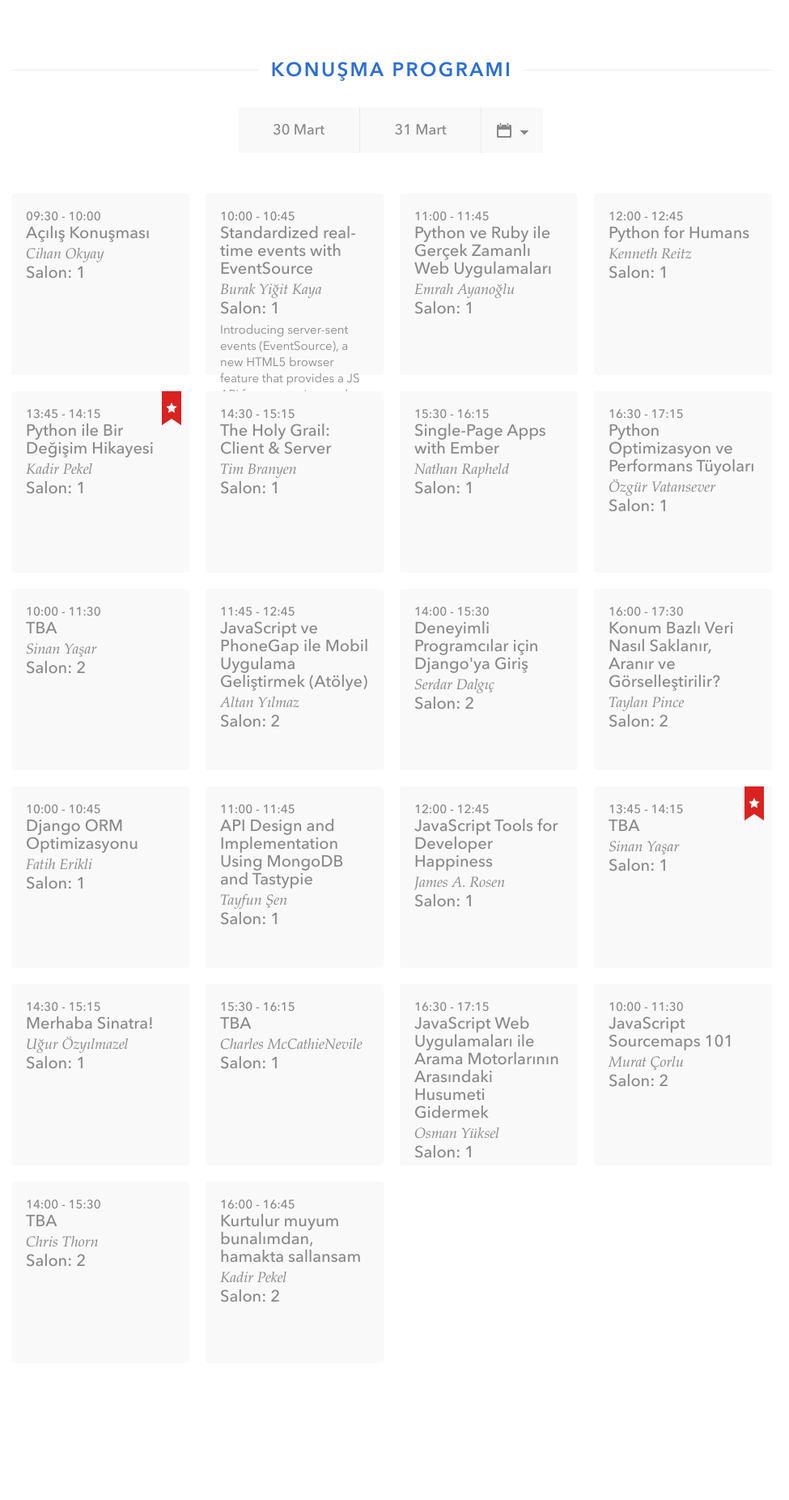
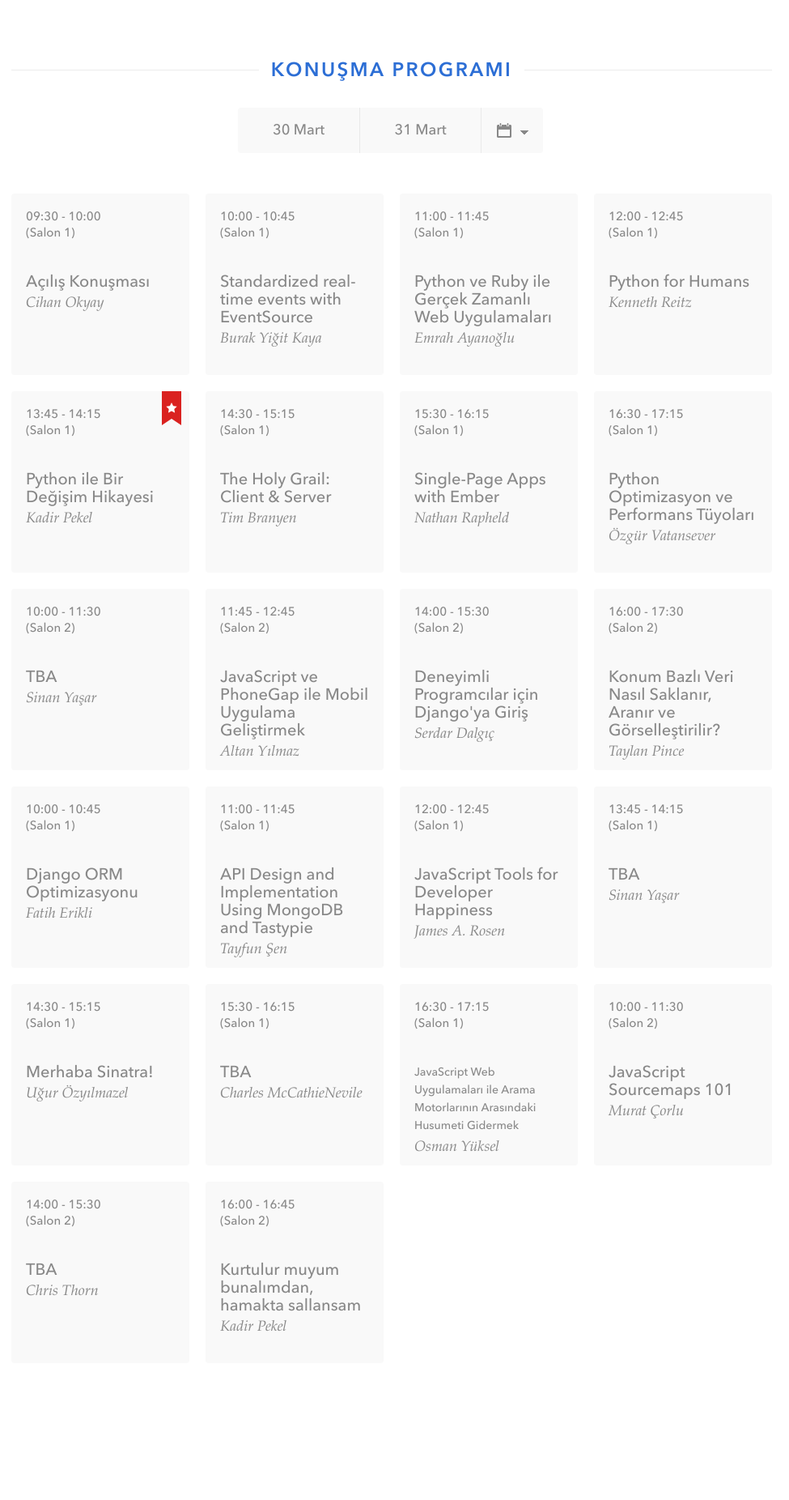
Before and after one commit to anuragbhalla/website, a Python web app: template templates/index.html in a window 1280 px wide. Shown: the part 2151-4003 px from the top of the page at 81% size, without its empty margins (156-1131 px from the left). Run offline with Jinja, Linux system fonts and the light colour scheme; the template is opened without the code that fills it, so the values that code supplies are empty; some libraries are stand-ins or nearby versions.

Commit message:
Konuşma programı alanındaki konuşma detayları kaldırıldı ve ilgili HTML kodu daha da sadeleştirildi.

```diff
--- a/templates/layout.html
+++ b/templates/layout.html
@@ -115,233 +115,140 @@
             <div class="inner">
                 <ul id="first-day" class="schedule-tiles">
                     <li>
-                        <div class="basic-info">
                         <span class="time">09:30 - 10:00</span>
+                        <span class="saloon">(Salon 1)</span>
                         <h2>Açılış Konuşması</h2>
                         <h3>Cihan Okyay</h3>
-                        </div>
-                        <div class="detail">
-                            <h2>Salon: 1</h2>
-                        </div>
                     </li>
                     <li>
-                        <div class="basic-info">
                         <span class="time">10:00 - 10:45</span>
+                        <span class="saloon">(Salon 1)</span>
                         <h2>Standardized real-time events with EventSource</h2>
                         <h3>Burak Yiğit Kaya</h3>
-                        </div>
-                        <div class="detail">
-                            <h2>Salon: 1</h2>
-                            <p>Introducing server-sent events (EventSource), a new HTML5 browser feature
-                               that provides a JS API for consuming push events that are transmitted
-                               from a real-time source.</p>
-                        </div>
                     </li>
                     <li>
-                        <div class="basic-info">
                         <span class="time">11:00 - 11:45</span>
+                        <span class="saloon">(Salon 1)</span>
                         <h2>Python ve Ruby ile Gerçek Zamanlı Web Uygulamaları</h2>
                         <h3>Emrah Ayanoğlu</h3>
-                        </div>
-                        <div class="detail">
-                            <h2>Salon: 1</h2>
-                        </div>
                     </li>
                     <li class="last">
-                        <div class="basic-info">
                         <span class="time">12:00 - 12:45</span>
+                        <span class="saloon">(Salon 1)</span>
                         <h2>Python for Humans</h2>
                         <h3>Kenneth Reitz</h3>
-                        </div>
-                        <div class="detail">
-                            <h2>Salon: 1</h2>
-                        </div>
                     </li>
                     <li>
-                        <div class="basic-info">
                         <span class="time">13:45 - 14:15</span>
+                        <span class="saloon">(Salon 1)</span>
                         <h2>Python ile Bir Değişim Hikayesi</h2>
                         <h3>Kadir Pekel</h3>
-                        </div>
                         <span class="sponsor-badge active"><span>Sponsor</span></span>
-                        <div class="detail">
-                            <h2>Salon: 1</h2>
-                        </div>
                     </li>
                     <li>
-                        <div class="basic-info">
                         <span class="time">14:30 - 15:15</span>
+                        <span class="saloon">(Salon 1)</span>
                         <h2>The Holy Grail: Client &amp; Server</h2>
                         <h3>Tim Branyen</h3>
-                        </div>
-                        <div class="detail">
-                            <h2>Salon: 1</h2>
-                        </div>
                     </li>
                     <li>
-                        <div class="basic-info">
                         <span class="time">15:30 - 16:15</span>
+                        <span class="saloon">(Salon 1)</span>
                         <h2>Single-Page Apps with Ember</h2>
                         <h3>Nathan Rapheld</h3>
-                        </div>
-                        <div class="detail">
-                            <h2>Salon: 1</h2>
-                        </div>
                     </li>
                     <li class="last">
-                        <div class="basic-info">
                         <span class="time">16:30 - 17:15</span>
+                        <span class="saloon">(Salon 1)</span>
                         <h2>Python Optimizasyon ve Performans Tüyoları</h2>
                         <h3>Özgür Vatansever</h3>
-                        </div>
-                        <div class="detail">
-                            <h2>Salon: 1</h2>
-                        </div>
                     </li>
                     <li>
-                        <div class="basic-info">
                         <span class="time">10:00 - 11:30</span>
+                        <span class="saloon">(Salon 2)</span>
                         <h2>TBA</h2>
                         <h3>Sinan Yaşar</h3>
-                        </div>
-                        <div class="detail">
-                            <h2>Salon: 2</h2>
-                        </div>
                     </li>
                     <li>
-                        <div class="basic-info">
                         <span class="time">11:45 - 12:45</span>
-                            <h2>JavaScript ve PhoneGap ile Mobil Uygulama Geliştirmek (Atölye)</h2>
+                        <span class="saloon">(Salon 2)</span>
+                        <h2>JavaScript ve PhoneGap ile Mobil Uygulama Geliştirmek</h2>
                         <h3>Altan Yılmaz</h3>
-                        </div>
-                        <div class="detail">
-                            <h2>Salon: 2</h2>
-                        </div>
                     </li>
                     <li>
-                        <div class="basic-info">
                         <span class="time">14:00 - 15:30</span>
+                        <span class="saloon">(Salon 2)</span>
                         <h2>Deneyimli Programcılar için Django'ya Giriş</h2>
                         <h3>Serdar Dalgıç</h3>
-                        </div>
-                        <div class="detail">
-                            <h2>Salon: 2</h2>
-                        </div>
                     </li>
                     <li class="last">
-                        <div class="basic-info">
                         <span class="time">16:00 - 17:30</span>
-                            <h2>Konum Bazlı Veri Nasıl Saklanır,
-                                Aranır ve Görselleştirilir?</h2>
+                        <span class="saloon">(Salon 2)</span>
+                        <h2>Konum Bazlı Veri Nasıl Saklanır, Aranır ve Görselleştirilir?</h2>
                         <h3>Taylan Pince</h3>
-                        </div>
-                        <div class="detail">
-                            <h2>Salon: 2</h2>
-                        </div>
                     </li>
                 </ul>
 
                 <ul id="second-day" class="schedule-tiles">
                     <li>
-                        <div class="basic-info">
                         <span class="time">10:00 - 10:45</span>
+                        <span class="saloon">(Salon 1)</span>
                         <h2>Django ORM Optimizasyonu</h2>
                         <h3>Fatih Erikli</h3>
-                        </div>
-                        <div class="detail">
-                            <h2>Salon: 1</h2>
-                        </div>
                     </li>
                     <li>
-                        <div class="basic-info">
                         <span class="time">11:00 - 11:45</span>
+                        <span class="saloon">(Salon 1)</span>
                         <h2>API Design and Implementation Using MongoDB and Tastypie</h2>
                         <h3>Tayfun Şen</h3>
-                        </div>
-                        <div class="detail">
-                            <h2>Salon: 1</h2>
-                        </div>
                     </li>
                     <li>
-                        <div class="basic-info">
                         <span class="time">12:00 - 12:45</span>
+                        <span class="saloon">(Salon 1)</span>
                         <h2>JavaScript Tools for Developer Happiness</h2>
                         <h3>James A. Rosen</h3>
-                        </div>
-                        <div class="detail">
-                            <h2>Salon: 1</h2>
-                        </div>
                     </li>
                     <li class="last">
-                        <div class="basic-info">
                         <span class="time">13:45 - 14:15</span>
+                        <span class="saloon">(Salon 1)</span>
                         <h2>TBA</h2>
                         <h3>Sinan Yaşar</h3>
-                        </div>
-                        <span class="sponsor-badge active"><span>Sponsor</span></span>
-                        <div class="detail">
-                            <h2>Salon: 1</h2>
-                        </div>
                     </li>
                     <li>
-                        <div class="basic-info">
                         <span class="time">14:30 - 15:15</span>
+                        <span class="saloon">(Salon 1)</span>
                         <h2>Merhaba Sinatra!</h2>
                         <h3>Uğur Özyılmazel</h3>
-                        </div>
-                        <div class="detail">
-                            <h2>Salon: 1</h2>
-                        </div>
                     </li>
                     <li>
-                        <div class="basic-info">
                         <span class="time">15:30 - 16:15</span>
+                        <span class="saloon">(Salon 1)</span>
                         <h2>TBA</h2>
                         <h3>Charles McCathieNevile</h3>
-                        </div>
-                        <div class="detail">
-                            <h2>Salon: 1</h2>
-                        </div>
                     </li>
                     <li>
-                        <div class="basic-info">
                         <span class="time">16:30 - 17:15</span>
-                            <h2>JavaScript Web Uygulamaları ile Arama Motorlarının Arasındaki Husumeti Gidermek</h2>
+                        <span class="saloon">(Salon 1)</span>
+                        <h2 style="font-size: 14px;">JavaScript Web Uygulamaları ile Arama Motorlarının Arasındaki Husumeti Gidermek</h2>
                         <h3>Osman Yüksel</h3>
-                        </div>
-                        <div class="detail">
-                            <h2>Salon: 1</h2>
-                        </div>
                     </li>
                     <li class="last">
-                        <div class="basic-info">
                         <span class="time">10:00 - 11:30</span>
+                        <span class="saloon">(Salon 2)</span>
                         <h2>JavaScript Sourcemaps 101</h2>
                         <h3>Murat Çorlu</h3>
-                        </div>
-                        <div class="detail">
-                            <h2>Salon: 2</h2>
-                        </div>
                     </li>
                     <li>
-                        <div class="basic-info">
                         <span class="time">14:00 - 15:30</span>
+                        <span class="saloon">(Salon 2)</span>
                         <h2>TBA</h2>
                         <h3>Chris Thorn</h3>
-                        </div>
-                        <div class="detail">
-                            <h2>Salon: 2</h2>
-                        </div>
                     </li>
                     <li>
-                        <div class="basic-info">
                         <span class="time">16:00 - 16:45</span>
+                        <span class="saloon">(Salon 2)</span>
                         <h2>Kurtulur muyum bunalımdan, hamakta sallansam</h2>
                         <h3>Kadir Pekel</h3>
-                        </div>
-                        <div class="detail">
-                            <h2>Salon: 2</h2>
-                        </div>
                     </li>
                 </ul>
             </div>
```
Lines whose indentation alone changed are shown as unchanged.
